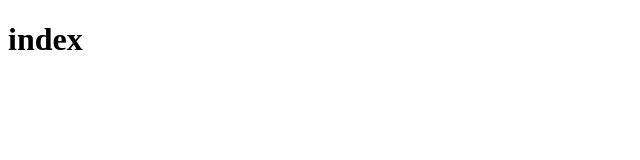
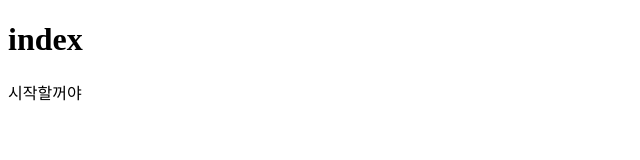
Before and after one commit to mctsungjun/gestbook, a plain HTML site: page index.html in a window 1280 px wide. Shown: the whole page, without its empty margins (0-640 px from the left). Drawn offline with Linux system fonts and the light colour scheme.

Commit message:
Update index.html

```diff
--- a/index.html
+++ b/index.html
@@ -7,5 +7,6 @@
 </head>
 <body>
     <h1>index</h1>
+    시작할꺼야
 </body>
 </html>
```
